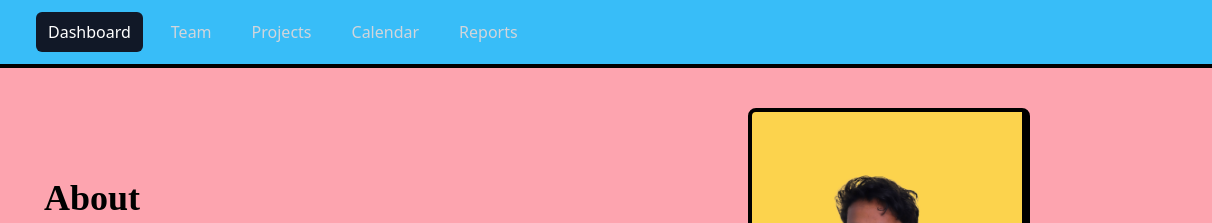
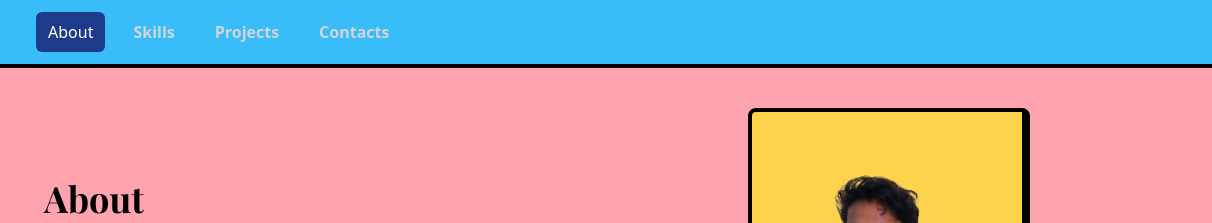
Before and after one commit to tuuhin/portfolio, an Astro site: page / in a window 1280 px wide. Shown: the top 223 px of the page, 68-1280 px from the left. Built offline with nearby package versions, Linux system fonts and the light colour scheme; Astro itself is replaced by a stand-in of ours.

Commit message:
Working version of Navbar Added extra fonts these fonts were previously added and were yet to be commited Removed Contact Me link

```diff
--- a/src/components/Footer.astro
+++ b/src/components/Footer.astro
@@ -13,7 +13,7 @@ import Contacts from "./Contacts.astro";
   </p>
   <a
     class="inline-flex justify-center text-md font-bold uppercase py-3 px-10 bg-slate-400 text-black my-5 border-2 border-b-4 border-r-4 border-black rounded shadow-lg tracking-wider"
-    href="/#"
+    href="#"
   >
     {"Contact me"}
   </a>
--- a/src/components/NavBar/NavButton.svelte
+++ b/src/components/NavBar/NavButton.svelte
@@ -1,10 +1,10 @@
 <script lang="ts">
-  export let onClick: () => boolean;
+  export let onClick: () => void;
 </script>
 
 <button
   type="button"
-  class="inline-flex items-center justify-center rounded-md bg-gray-800 p-2 text-gray-400 hover:bg-gray-700 hover:text-white focus:outline-none focus:ring-2 focus:ring-white focus:ring-offset-2 focus:ring-offset-gray-800"
+  class="inline-flex items-center justify-center rounded-md bg-fuchsia-700 p-2 border-2 border-black text-black focus:ring-offset-2 focus:ring-offset-gray-800"
   aria-controls="mobile-menu"
   aria-expanded="false"
   on:click={onClick}
--- a/src/components/NavBar/NavItems.svelte
+++ b/src/components/NavBar/NavItems.svelte
@@ -1,35 +1,50 @@
 <script lang="ts">
   export let isflex: boolean = false;
+
+  enum NavItem {
+    About,
+    Skills,
+    Projects,
+    Contacts,
+  }
+
+  let selected = NavItem.About;
+
+  const onTap = (item: NavItem) => (selected = item);
 </script>
 
 <div class={isflex ? "flex ml-10 items-baseline space-x-4" : ""}>
   <a
-    href="/#"
-    class="bg-gray-900 text-white block px-3 py-2 rounded-md text-base font-medium"
-    aria-current="page">Dashboard</a
+    href="#about"
+    class={selected == NavItem.About ? "nav__item__selected" : "nav__item"}
+    on:click={() => onTap(NavItem.About)}>{"About"}</a
   >
 
   <a
-    href="/#Team"
-    class="text-gray-300 hover:bg-gray-700 hover:text-white block px-3 py-2 rounded-md text-base font-medium"
-    >Team</a
+    href="#skills"
+    class={selected == NavItem.Skills ? "nav__item__selected" : "nav__item"}
+    on:click={() => onTap(NavItem.Skills)}>{"Skills"}</a
   >
 
   <a
-    href="/#Projects"
-    class="text-gray-300 hover:bg-gray-700 hover:text-white block px-3 py-2 rounded-md text-base font-medium"
-    >Projects</a
+    href="#projects"
+    class={selected == NavItem.Projects ? "nav__item__selected" : "nav__item"}
+    on:click={() => onTap(NavItem.Projects)}>{"Projects"}</a
   >
 
   <a
-    href="/#Calender"
-    class="text-gray-300 hover:bg-gray-700 hover:text-white block px-3 py-2 rounded-md text-base font-medium"
-    >Calendar</a
-  >
-
-  <a
-    href="/#Reports"
-    class="text-gray-300 hover:bg-gray-700 hover:text-white block px-3 py-2 rounded-md text-base font-medium"
-    >Reports</a
+    href="#contacts"
+    class={selected == NavItem.Contacts ? "nav__item__selected" : "nav__item"}
+    on:click={() => onTap(NavItem.Contacts)}>{"Contacts"}</a
   >
 </div>
+
+<style>
+  .nav__item {
+    @apply text-gray-300  block px-3 py-2 rounded-md text-base font-semibold hover:bg-blue-600;
+  }
+
+  .nav__item__selected {
+    @apply bg-blue-900 text-white block px-3 py-2 rounded-md text-base font-medium;
+  }
+</style>
--- a/src/components/Skills/Skills.astro
+++ b/src/components/Skills/Skills.astro
@@ -8,7 +8,7 @@ import SkillsCard from "./SkillsCard.astro";
 >
   <img
     class="rounded-lg border-black border-4 border-b-8 border-r-8 aspect-square md:h-96"
-    src="/images/1162430_336.jpg"
+    src="./images/1162430_336.jpg"
   />
   <div class="w-fit lg:w-2/5 flex flex-col grow md:max-w-xl">
     <div>
--- a/src/layouts/Layout.astro
+++ b/src/layouts/Layout.astro
@@ -21,18 +21,19 @@ const { title } = Astro.props;
 </html>
 
 <style is:global>
-  :root {
-    --accent: 124, 58, 237;
-    --accent-gradient: linear-gradient(
-      45deg,
-      rgb(var(--accent)),
-      #da62c4 30%,
-      white 60%
-    );
+  @import url("https://fonts.googleapis.com/css2?family=Playfair+Display:wght@400;500;600;700;800&display=swap");
+  @import url("https://fonts.googleapis.com/css2?family=Poppins:ital,wght@0,200;0,400;0,500;0,600;0,700;0,800;0,900;1,500&display=swap");
+  @font-face {
+    font-family: "Virgil";
+    src: url("/font/Virgil.woff2") format("woff");
+    font-weight: normal;
+    font-display: swap;
   }
+
   html {
     font-family: system-ui, sans-serif;
     background-color: #f6f6f6;
+    scroll-behavior: smooth;
   }
   code {
     font-family: Menlo, Monaco, Lucida Console, Liberation Mono,
```
